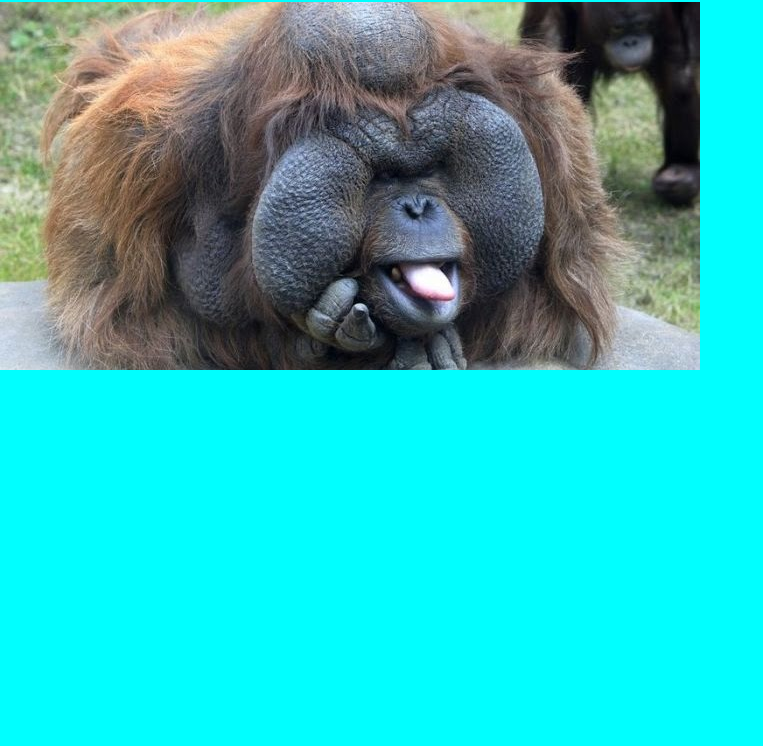
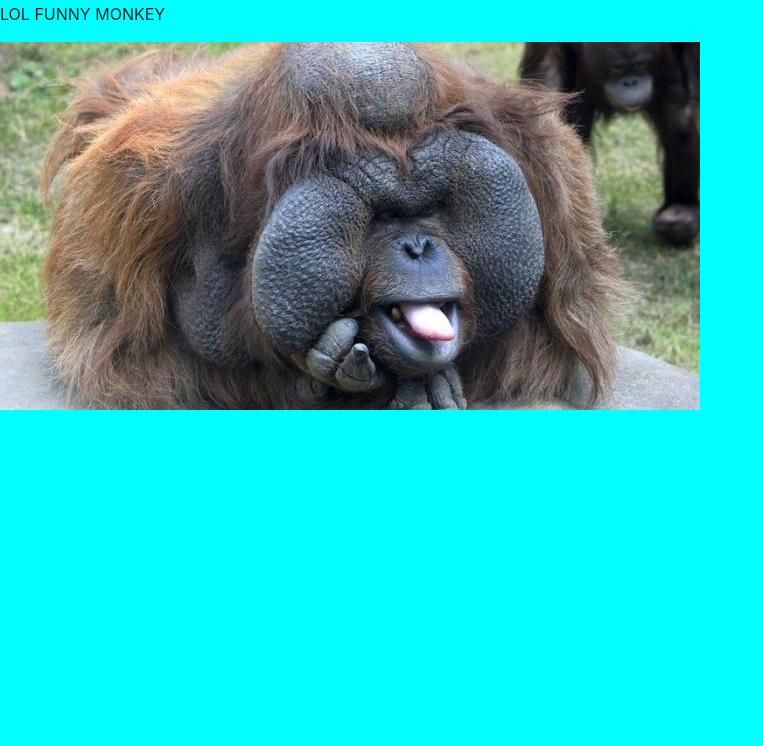
Before and after one commit to bradv555/BracketsPractice, a plain HTML site: page index.html in a window 1280 px wide. Shown: the part 54-800 px from the top of the page, without its empty margins (0-763 px from the left). Drawn offline with nearby package versions, Linux system fonts and the light colour scheme.

Commit message:
Update index.html

```diff
--- a/index.html
+++ b/index.html
@@ -12,6 +12,7 @@
   </head>
   <body>
     <h1>Hello, world!</h1>
+      <p>LOL FUNNY MONKEY</p>
 <img src="img/FunnyMonkey.jpg">
     <!-- Optional JavaScript -->
     <!-- jQuery first, then Popper.js, then Bootstrap JS -->
```
